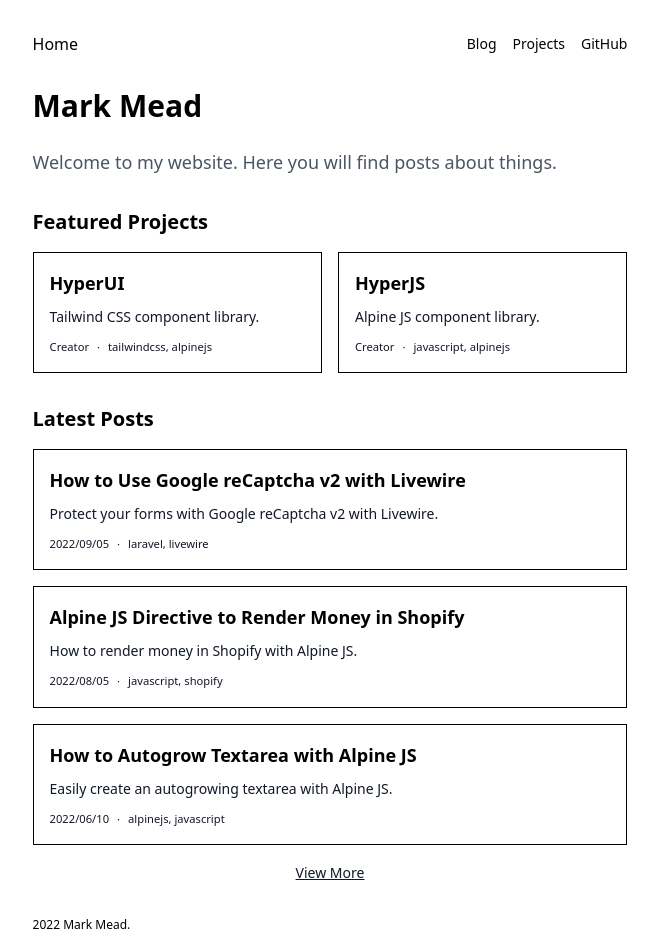
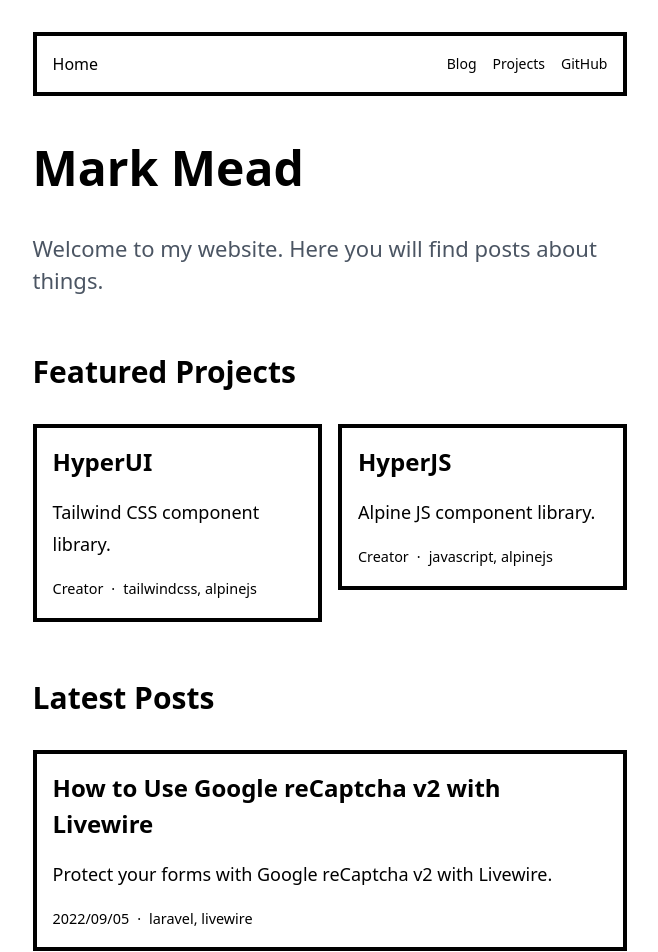
Before and after one commit to markmead/blog, a Next.js app: page / in a window 1280 px wide. Shown: the top 952 px of the page, without its empty margins (310-968 px from the left). Built offline with nearby package versions, Linux system fonts and the light colour scheme.

Commit message:
Lick of paint

```diff
--- a/src/components/Card.jsx
+++ b/src/components/Card.jsx
@@ -12,7 +12,7 @@ export default function Card({ post, project = false }) {
   return (
     <li className="p-0 m-0">
       <Link as={link.as} href={link.href}>
-        <a className="block p-4 m-0 no-underline bg-white border border-black hover:invert">
+        <a className="block p-4 m-0 no-underline border-4 border-black bg-white text-black hover:invert">
           <h3 className="m-0">{post.title}</h3>
 
           <div className="font-normal">
--- a/src/components/Footer.jsx
+++ b/src/components/Footer.jsx
@@ -3,7 +3,11 @@ export default function Footer() {
 
   return (
     <footer>
-      <p className="text-xs">{year} Mark Mead.</p>
+      <div className="max-w-prose mx-auto">
+        <div className="border-4 p-4 border-black text-center">
+          <p className="text-xs">{year} Mark Mead.</p>
+        </div>
+      </div>
     </footer>
   )
 }
--- a/src/components/Header.jsx
+++ b/src/components/Header.jsx
@@ -15,8 +15,9 @@ export default function Header() {
   ]
 
   return (
-    <header>
-      <div className="flex items-center justify-between">
+    <header className="sticky top-4 z-50">
+      <div className="max-w-prose mx-auto">
+        <div className="flex items-center justify-between border-4 border-black p-4 bg-white">
           <Link href="/">
             <a
               aria-current={pathname === '/' ? 'page' : 'false'}
@@ -47,6 +48,7 @@ export default function Header() {
             ))}
           </nav>
         </div>
+      </div>
     </header>
   )
 }
--- a/src/components/Prose.jsx
+++ b/src/components/Prose.jsx
@@ -1,6 +1,6 @@
 export default function Prose({ children }) {
   return (
-    <article className="prose-sm prose max-w-none prose-headings:text-black">
+    <article className="prose-lg prose max-w-none prose-headings:text-black">
       {children}
     </article>
   )
--- a/src/pages/_app.jsx
+++ b/src/pages/_app.jsx
@@ -45,18 +45,20 @@ function MyApp({ Component, pageProps }) {
         <meta name="twitter:url" content="https://www.markmead.dev/" />
       </Head>
 
-      <div className="p-4 sm:p-6 lg:p-8">
-        <div className="mx-auto space-y-8 max-w-prose">
+      <div className="p-4 sm:p-6 lg:p-8 min-h-screen flex flex-col justify-between bg-white">
+        <div>
           <Header />
 
           <main>
-            <Prose>
-              <Component {...pageProps} />
-            </Prose>
+            <div className="max-w-prose my-8 sm:my-10 lg:my-12 mx-auto">
+              <Prose>
+                <Component {...pageProps} />
+              </Prose>
+            </div>
           </main>
+        </div>
 
-          <Footer />
-        </div>
+        <Footer />
       </div>
     </>
   )
```
Lines whose indentation alone changed are shown as unchanged.
